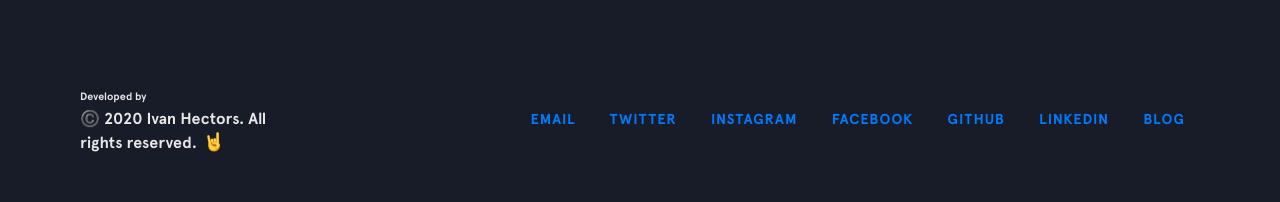
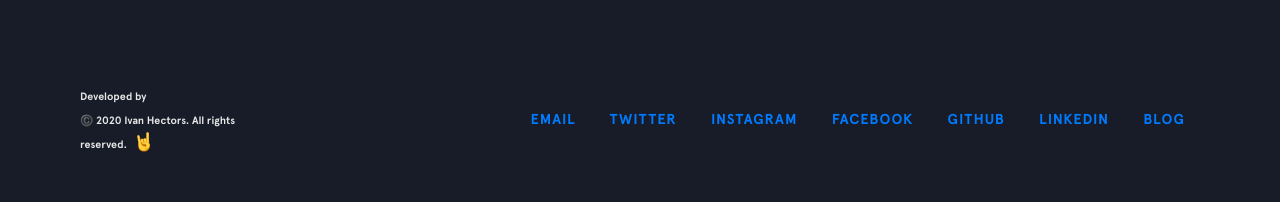
Before and after one commit to ivanhectors/ivanhectors.github.io, a Jekyll site: the page built from index.html, in a window 1280 px wide. Shown: the part 3934-4136 px from the top of the page. Built offline with Jekyll 4.4.1, drawn with Linux system fonts in a browser that asks for light colours; nearby versions of some CDN libraries.

Commit message:
Update footer.html

```diff
--- a/_includes/footer.html
+++ b/_includes/footer.html
@@ -4,8 +4,8 @@
       <span style="font-size: 8pt">Developed by</span>
     </div>
     <div class="bottom">
-      <span>©️ 2020 <a href="{{site.url}}" target="_blank" title="{{link.title}}">Ivan Hectors</a>. </span>
-      <span>All rights reserved.</span>
+      <span style="font-size: 8pt">©️ 2020 <a href="{{site.url}}" class="highlight-link" title="{{link.title}}">Ivan Hectors</a>. </span>
+      <span style="font-size: 8pt">All rights reserved.</span>
       <img class="emoji" src="{{site.baseurl}}/img/emojis/rockon.png" alt="emoji">
     </div>
   </div>
```
